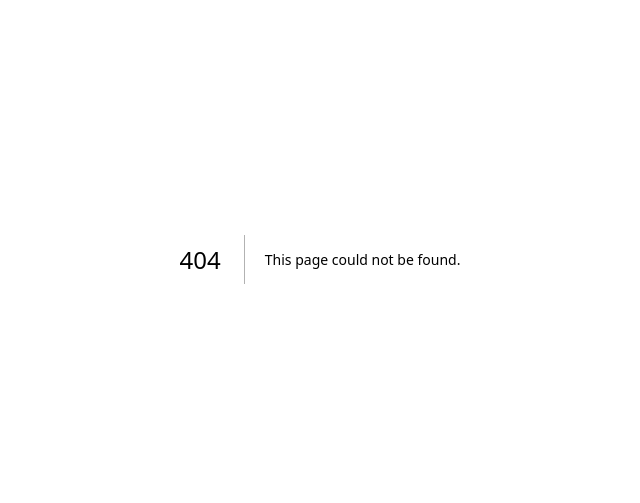
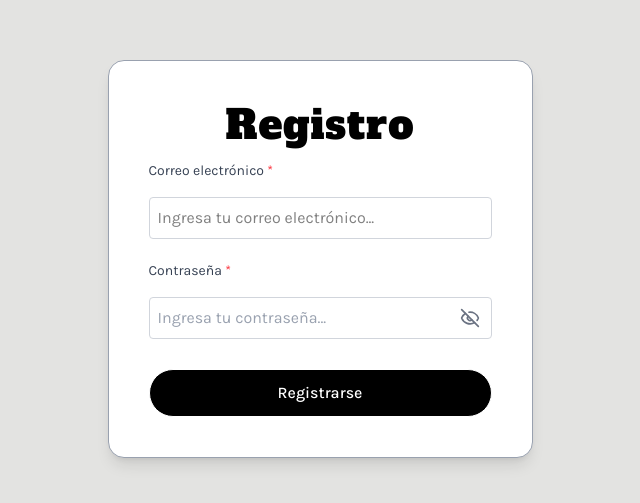
Before and after one commit to Dario-Murillo/Wordle, a Next.js app: page /signup in a window 1280 px wide. Before the commit this address had no page. Shown: the part 141-644 px from the top of the page, without its empty margins (320-960 px from the left). Built offline with nearby package versions, Linux system fonts and the light colour scheme.

Commit message:
add: user signups with email confirmation

```diff
--- a/src/app/auth/confirm.js
+++ b/src/app/auth/confirm/route.js
@@ -1,23 +1,26 @@
-import createClient from '@/utils/supabase/server';
+/* eslint-disable import/prefer-default-export */ // routes need to export a function named GET
+/* eslint-disable camelcase */ // token_has is a snake_case variable
 import { redirect } from 'next/navigation';
+import createClient from '../../../utils/supabase/server';
 
-export default async function GET(request) {
+export async function GET(request) {
   const { searchParams } = new URL(request.url);
-  const tokenHash = searchParams.get('token_hash');
+  const token_hash = searchParams.get('token_hash');
   const type = searchParams.get('type');
   const next = searchParams.get('next') ?? '/';
 
-  if (tokenHash && type) {
+  if (token_hash && type) {
     const supabase = await createClient();
 
     const { error } = await supabase.auth.verifyOtp({
       type,
-      tokenHash,
+      token_hash,
     });
     if (!error) {
       // redirect user to specified redirect URL or root of app
       redirect(next);
     }
+    console.error('Error confirming email:', error.message);
   }
 
   // redirect the user to an error page with some instructions
--- a/src/app/login/page.jsx
+++ b/src/app/login/page.jsx
@@ -29,7 +29,7 @@ export default function LoginPage() {
   return (
     <div className="grid grid-rows-[20px_1fr_20px] items-center justify-items-center min-h-screen p-8 pb-20 gap-16 sm:p-20">
       <main className="flex flex-col gap-[32px] row-start-2 items-center justify-center">
-        <div className="p-10 bg-white rounded-2xl shadow-lg w-full max-w-md border-gray-400 border">
+        <div className="p-10 bg-white rounded-2xl shadow-lg w-full min-w-[425px] max-w-2xl border-gray-400 border">
           <h1 className="mx-auto mb-1.5 font-[family-name:var(--font-alfaslabone)] text-[48px] tracking-wide sm:text-[40px] leading-[1.2] text-center text-black">
             Iniciar Sesión
           </h1>
--- /dev/null
+++ b/src/app/signup/actions.jsx
@@ -0,0 +1,41 @@
+'use server';
+
+import createClient from '../../utils/supabase/server';
+
+function validateEmail(email) {
+  return /^[^\s@]+@[^\s@]+\.[^\s@]+$/.test(email);
+}
+
+function validatePassword(password) {
+  return password.length >= 8 && /[A-Z]/.test(password) && /\d/.test(password);
+}
+
+export default async function registerAction(prevState, formData) {
+  const supabase = await createClient();
+
+  const email = formData.get('email')?.toString();
+  const password = formData.get('password')?.toString();
+
+  if (!email || !password) {
+    return { error: 'Llena los campos obligatorios' };
+  }
+
+  if (!validateEmail(email)) {
+    return { error: 'Correo electrónico inválido' };
+  }
+
+  if (!validatePassword(password)) {
+    return {
+      error:
+        'La contraseña debe tener al menos 8 caracteres, una mayúscula y un número',
+    };
+  }
+
+  const { error } = await supabase.auth.signUp({ email, password });
+
+  if (error) {
+    return { error: error.message || 'Error al registrar' };
+  }
+
+  return { success: true };
+}
--- /dev/null
+++ b/src/app/signup/page.jsx
@@ -0,0 +1,150 @@
+/* eslint-disable jsx-a11y/label-has-associated-control */
+
+'use client';
+
+import { useState, useActionState, useEffect } from 'react';
+import { useRouter } from 'next/navigation';
+import { Eye, EyeOff, X, Check } from 'lucide-react';
+import registerAction from './actions';
+
+export default function signupPage() {
+  const [isVisible, setIsVisible] = useState(false);
+  const toggleVisibility = () => setIsVisible((prev) => !prev);
+
+  const [state, formAction] = useActionState(registerAction, { error: null });
+  const [showToast, setShowToast] = useState(true);
+
+  const router = useRouter();
+  useEffect(() => {
+    if (state.success && showToast) {
+      const timer = setTimeout(() => {
+        setShowToast(false);
+        router.push('/login');
+      }, 5000);
+      return () => clearTimeout(timer);
+    }
+    return undefined;
+  }, [state.success, showToast, router]);
+
+  return (
+    <div className="grid grid-rows-[20px_1fr_20px] items-center justify-items-center min-h-screen p-8 pb-20 gap-16 sm:p-20 font-[family-name:var(--font-karla)]">
+      <main className="flex flex-col gap-[32px] row-start-2 items-center justify-center">
+        <div className="p-10 bg-white rounded-2xl shadow-lg min-w-[425px] max-w-[425px] border-gray-400 border">
+          {' '}
+          <h1 className="mx-auto mb-1.5 font-[family-name:var(--font-alfaslabone)] text-[48px] tracking-wide sm:text-[40px] leading-[1.2] text-center text-black">
+            Registro
+          </h1>
+          <form
+            action={formAction}
+            className="flex flex-col gap-4 w-full max-w-md"
+          >
+            <label
+              data-testid="email-label"
+              htmlFor="email"
+              aria-label="email"
+              className="text-sm mt-1.5 text-gray-700"
+            >
+              Correo electrónico <span className="text-red-500">*</span>
+            </label>
+            <input
+              id="email"
+              name="email"
+              type="email"
+              placeholder="Ingresa tu correo electrónico..."
+              className={`w-full p-2 border rounded text-black aria-labelledby="email-label" ${
+                state.error &&
+                (state.error === 'Correo electrónico inválido' ||
+                  state.error === 'Llena los campos obligatorios')
+                  ? 'border-red-500'
+                  : 'border-gray-300'
+              }`}
+            />
+            <div className="mt-[-10px] flex items-center">
+              {state.error &&
+                (state.error === 'Correo electrónico inválido' ||
+                  state.error === 'Llena los campos obligatorios') && (
+                  <p className="text-red-500 text-sm">{state.error}</p>
+                )}
+            </div>
+            <label
+              data-testid="password-label"
+              htmlFor="password"
+              aria-label="contraseña"
+              className="text-sm text-gray-700"
+            >
+              Contraseña <span className="text-red-500">*</span>
+            </label>
+            <div className="relative">
+              <input
+                data-testid="password-input"
+                type={isVisible ? 'text' : 'password'}
+                id="password"
+                name="password"
+                className={`w-full p-2 border rounded text-black placeholder:text-gray-400 ${
+                  state.error &&
+                  (state.error ===
+                    'La contraseña debe tener al menos 8 caracteres, una mayúscula y un número' ||
+                    state.error === 'Llena los campos obligatorios')
+                    ? 'border-red-500'
+                    : 'border-gray-300'
+                }`}
+                placeholder="Ingresa tu contraseña..."
+              />
+              <button
+                data-testid="toggle-button"
+                type="button"
+                onClick={toggleVisibility}
+                className="absolute inset-y-0 right-0 flex items-center px-3"
+                tabIndex={-1}
+              >
+                {isVisible ? (
+                  <Eye className="w-5 h-5 text-gray-500" />
+                ) : (
+                  <EyeOff className="w-5 h-5 text-gray-500" />
+                )}
+              </button>
+            </div>
+            <div className="mt-[-10px] flex items-center">
+              {state.error &&
+                (state.error ===
+                  'La contraseña debe tener al menos 8 caracteres, una mayúscula y un número' ||
+                  state.error === 'Llena los campos obligatorios') && (
+                  <p className="text-red-500 text-sm">{state.error}</p>
+                )}
+            </div>
+            <button
+              type="submit"
+              className="mt-2 cursor-pointer rounded-full font-[family-name:var(--font-karla)] border border-solid text-white bg-black font-medium text-sm sm:text-base h-10 sm:h-12 px-4 sm:px-5 w-full"
+            >
+              Registrarse
+            </button>
+          </form>
+        </div>
+      </main>
+      {state.success && showToast && (
+        <div
+          id="toast-success"
+          className="fixed bottom-6 right-6 flex items-center w-full max-w-xs p-4 mb-4 text-green-700 bg-white rounded-lg shadow-sm border border-green-400 font-[family-name:var(--font-karla)] z-50"
+          role="alert"
+        >
+          <div className="inline-flex items-center justify-center shrink-0 w-8 h-8 text-green-600 bg-green-100 rounded-lg">
+            <Check className="w-5 h-5" />
+            <span className="sr-only">Check icon</span>
+          </div>
+          <div className="ms-3 text-sm font-normal">
+            Revisa tu correo para terminar el registro
+          </div>
+          <button
+            type="button"
+            onClick={() => setShowToast(false)}
+            className="ms-auto -mx-1.5 -my-1.5 bg-white text-green-400 hover:text-green-700 rounded-lg focus:ring-2 focus:ring-green-300 p-1.5 hover:bg-green-100 inline-flex items-center justify-center h-8 w-8"
+            aria-label="Close"
+          >
+            <span className="sr-only">Close</span>
+            <X className="w-5 h-5" />
+          </button>
+        </div>
+      )}
+    </div>
+  );
+}
```
